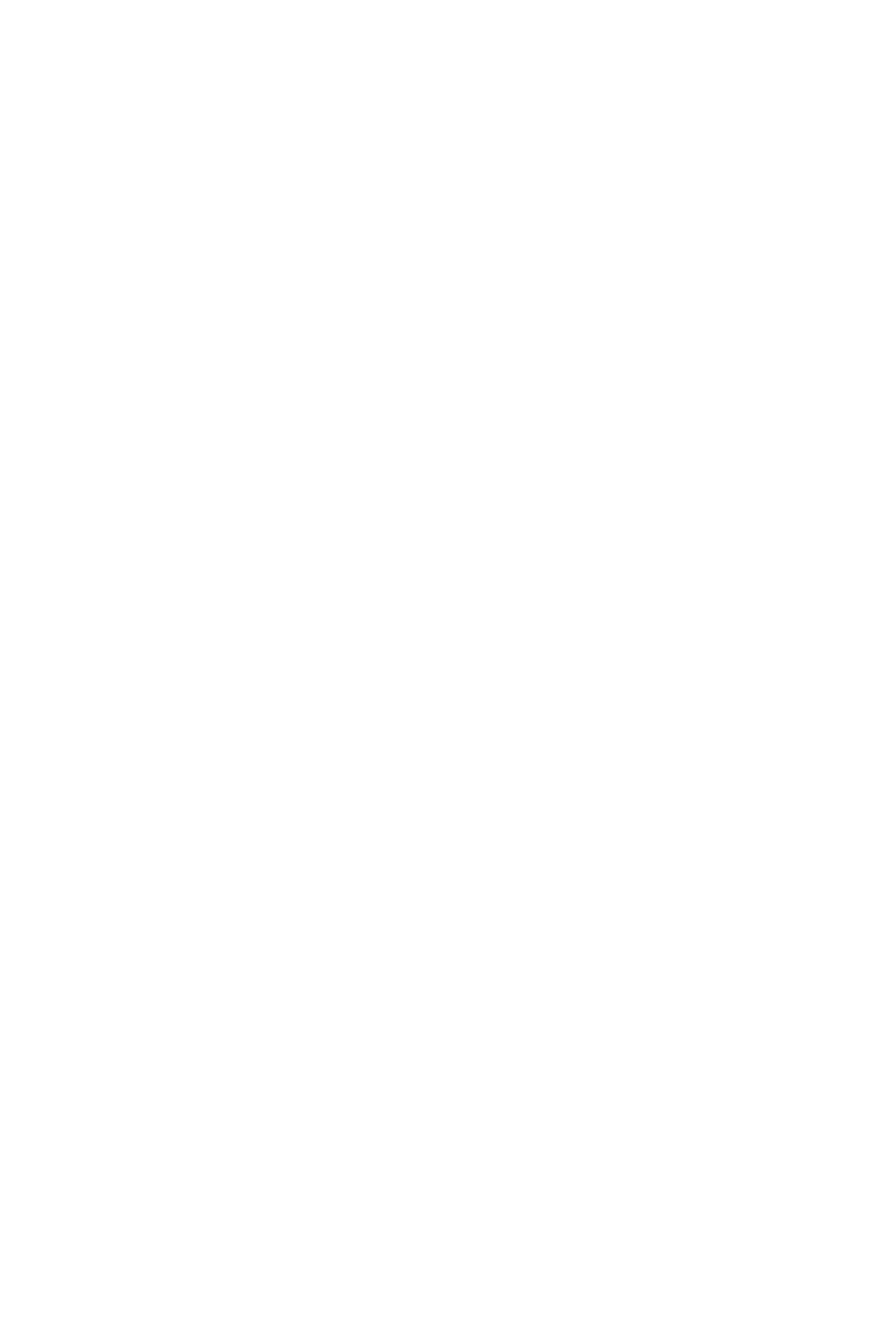
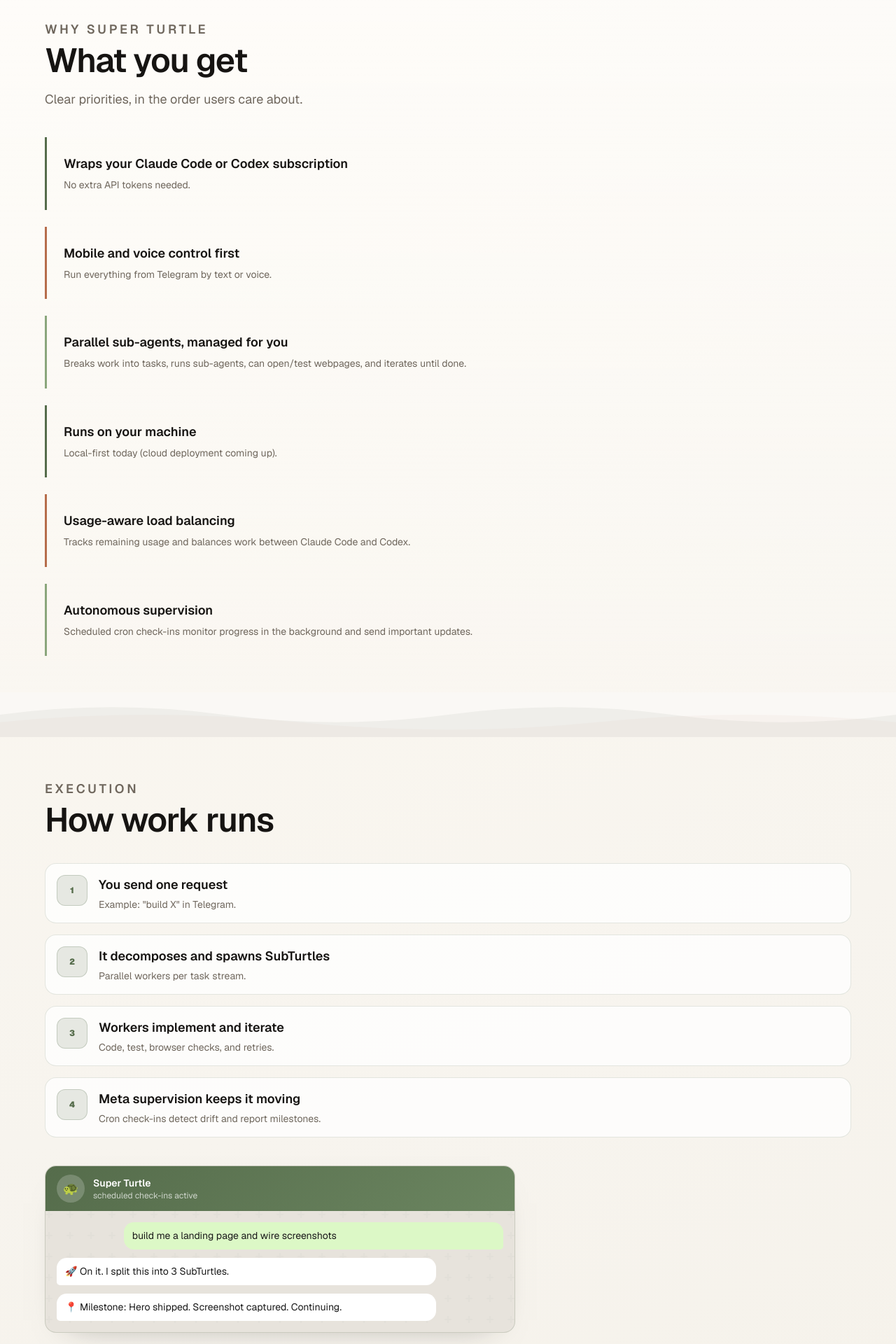
Before and after one commit to turtleagent/site, a Next.js app in the folder landing/: page / in a window 1280 px wide. Shown: the part 860-2780 px from the top of the page at 70% size. Before the commit the page ends 800 px from the top, so only its background shows below. Built offline with nearby package versions, Linux system fonts and the light colour scheme; no server answers.

Commit message:
Revert "landing: remove value/execution/quickstart sections"
This reverts commit 740645ebc66dbca34d1631ed5b3bf07d8aae908e.

```diff
--- a/landing/app/page.tsx
+++ b/landing/app/page.tsx
@@ -2,6 +2,86 @@
 
 import { useEffect, useState } from 'react';
 import { StickyNav } from '@/components/StickyNav';
+import { SectionDivider } from '@/components/SectionDivider';
+
+const chatMessages = [
+  { from: 'user', text: 'build me a landing page and wire screenshots' },
+  { from: 'bot', text: '🚀 On it. I split this into 3 SubTurtles.' },
+  { from: 'bot', text: '📍 Milestone: Hero shipped. Screenshot captured. Continuing.' },
+];
+
+const heroHighlights = [
+  {
+    title: 'Wraps your Claude Code or Codex subscription*',
+    description: 'No extra API tokens needed.',
+    accent: 'olive',
+  },
+  {
+    title: 'Mobile and voice control first',
+    description: 'Run everything from Telegram by text or voice.',
+    accent: 'terracotta',
+  },
+  {
+    title: 'Designed for long-running, large jobs',
+    description:
+      'Breaks work into tasks, runs sub-agents, can open/test webpages, and iterates until done.',
+    accent: 'sage',
+  },
+];
+
+const valueProps = [
+  {
+    title: 'Wraps your Claude Code or Codex subscription',
+    description: 'No extra API tokens needed.',
+    accent: 'olive',
+  },
+  {
+    title: 'Mobile and voice control first',
+    description: 'Run everything from Telegram by text or voice.',
+    accent: 'terracotta',
+  },
+  {
+    title: 'Parallel sub-agents, managed for you',
+    description:
+      'Breaks work into tasks, runs sub-agents, can open/test webpages, and iterates until done.',
+    accent: 'sage',
+  },
+  {
+    title: 'Runs on your machine',
+    description: 'Local-first today (cloud deployment coming up).',
+    accent: 'olive',
+  },
+  {
+    title: 'Usage-aware load balancing',
+    description: 'Tracks remaining usage and balances work between Claude Code and Codex.',
+    accent: 'terracotta',
+  },
+  {
+    title: 'Autonomous supervision',
+    description:
+      'Scheduled cron check-ins monitor progress in the background and send important updates.',
+    accent: 'sage',
+  },
+];
+
+const executionFlow = [
+  {
+    title: 'You send one request',
+    description: 'Example: "build X" in Telegram.',
+  },
+  {
+    title: 'It decomposes and spawns SubTurtles',
+    description: 'Parallel workers per task stream.',
+  },
+  {
+    title: 'Workers implement and iterate',
+    description: 'Code, test, browser checks, and retries.',
+  },
+  {
+    title: 'Meta supervision keeps it moving',
+    description: 'Cron check-ins detect drift and report milestones.',
+  },
+];
 
 // Easter egg phases after the normal pool
 const rapGodPhrases = [
@@ -223,8 +303,122 @@
                 </a>
               </div>
             </div>
+
+            <div className="reveal" style={{ animationDelay: '220ms' }}>
+              <div className="grid gap-1.5 sm:gap-4 md:grid-cols-3">
+                {heroHighlights.map((item, index) => (
+                  <article
+                    className={`deck-card hero-value-card ${index === 0 ? 'olive' : index === 1 ? 'terracotta' : 'sage'}`}
+                    key={item.title}
+                  >
+                    <div className="deck-mark" />
+                    <h3 className="hero-value-title">{item.title}</h3>
+                    <p>{item.description}</p>
+                  </article>
+                ))}
+              </div>
+              <p className="mt-10 sm:mt-10 pr-12 sm:pr-32 text-[0.5rem] sm:text-xs leading-snug text-[var(--text-muted)]">
+                * Uses official Claude Code/Codex CLI authentication flows in headless mode. This wrapper approach is compliant with provider terms.
+              </p>
+            </div>
           </div>
           <div className="hero-glow" />
+        </section>
+
+        <SectionDivider />
+
+        <section id="value-proposition" className="section-shell alt-shell">
+          <div className="section-container max-w-4xl">
+            <div className="section-head reveal">
+              <p className="eyebrow">Why Super Turtle</p>
+              <h2>What you get</h2>
+              <p>Clear priorities, in the order users care about.</p>
+            </div>
+
+            <div className="mt-10 grid gap-1 sm:gap-6">
+              {valueProps.map((item, index) => (
+                <article
+                  className={`reveal deck-card ${index % 3 === 0 ? 'olive' : index % 3 === 1 ? 'terracotta' : 'sage'}`}
+                  key={item.title}
+                  style={{ animationDelay: `${220 + index * 90}ms` }}
+                >
+                  <div className="deck-mark" />
+                  <h3>{item.title}</h3>
+                  <p>{item.description}</p>
+                </article>
+              ))}
+            </div>
+          </div>
+        </section>
+
+        <SectionDivider />
+
+        <section id="execution" className="section-shell">
+          <div className="section-container max-w-4xl space-y-10">
+            <div>
+              <div className="section-head reveal">
+                <p className="eyebrow">Execution</p>
+                <h2>How work runs</h2>
+              </div>
+              <div className="mt-8 grid gap-4">
+                {executionFlow.map((step, index) => (
+                  <article className="flow-step reveal" key={step.title} style={{ animationDelay: `${220 + index * 90}ms` }}>
+                    <div className="flow-step-index">{index + 1}</div>
+                    <div>
+                      <h3>{step.title}</h3>
+                      <p>{step.description}</p>
+                    </div>
+                  </article>
+                ))}
+              </div>
+            </div>
+
+            <div className="reveal max-w-2xl" style={{ animationDelay: '260ms' }}>
+              <div className="tg-chat">
+                <div className="tg-chat-head">
+                  <div className="tg-avatar">🐢</div>
+                  <div>
+                    <div className="tg-name">Super Turtle</div>
+                    <div className="tg-status">scheduled check-ins active</div>
+                  </div>
+                </div>
+                <div className="tg-chat-body">
+                  {chatMessages.map((msg, i) => (
+                    <div key={i} className={`tg-bubble ${msg.from === 'user' ? 'tg-bubble-user' : 'tg-bubble-bot'}`}>
+                      {msg.text.split('\n').map((line, j) => (
+                        <span key={j}>{line}{j < msg.text.split('\n').length - 1 && <br />}</span>
+                      ))}
+                    </div>
+                  ))}
+                </div>
+              </div>
+            </div>
+          </div>
+        </section>
+
+        <SectionDivider />
+
+        <section id="getting-started" className="section-shell alt-shell">
+          <div className="section-container max-w-4xl">
+            <div className="section-head reveal">
+              <p className="eyebrow">Quick start</p>
+              <h2>Get running in two minutes</h2>
+            </div>
+
+            <div className="mt-10 grid gap-5">
+              {[
+                'git clone <repo>',
+                'cd super-turtle\nclaude\n# or codex',
+                'say:\nSet up Super Turtle on this machine.',
+                'chat from Telegram\n(text or voice)',
+              ].map((command, index) => (
+                <div className="reveal step-card" key={index} style={{ animationDelay: `${280 + index * 100}ms` }}>
+                  <div className="step-label">Step {index + 1}</div>
+                  <div className="step-code">{command}</div>
+                </div>
+              ))}
+            </div>
+          </div>
         </section>
       </main>
 
```
Lines whose indentation alone changed are shown as unchanged.
